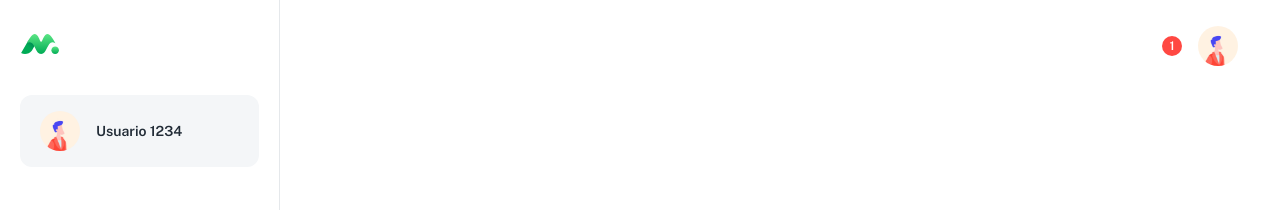
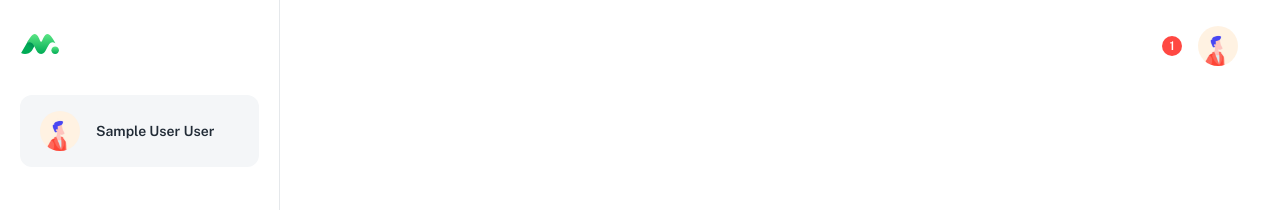
Before and after one commit to martinnsarubbi/uade-api, a React (Create React App) app: page /medicapp in a window 1280 px wide. Shown: the top 210 px of the page. Built offline with nearby package versions, Linux system fonts and the light colour scheme; sample sign-in values are in the browser's storage; a web font is replaced by a local one.

Commit message:
Setup correct user name

```diff
--- a/src/layouts/dashboard/AccountPopover.js
+++ b/src/layouts/dashboard/AccountPopover.js
@@ -47,6 +47,8 @@ export default function AccountPopover() {
     setOpen(false);
   };
 
+  const user = JSON.parse(localStorage.getItem('user'));
+
   return (
     <>
       <IconButton
@@ -80,10 +82,10 @@ export default function AccountPopover() {
       >
         <Box sx={{ my: 1.5, px: 2.5 }}>
           <Typography variant="subtitle1" noWrap>
-            {account.displayName}
+            {user.name + " " + user.lastName}
           </Typography>
           <Typography variant="body2" sx={{ color: 'text.secondary' }} noWrap>
-            {account.email}
+            {user.email}
           </Typography>
         </Box>
 
--- a/src/layouts/dashboard/DashboardSidebar.js
+++ b/src/layouts/dashboard/DashboardSidebar.js
@@ -1,3 +1,5 @@
+/* eslint-disable */
+
 import PropTypes from 'prop-types';
 import { useEffect } from 'react';
 import { Link as RouterLink, useLocation } from 'react-router-dom';
@@ -42,6 +44,8 @@ DashboardSidebar.propTypes = {
 export default function DashboardSidebar({ isOpenSidebar, onCloseSidebar }) {
   const { pathname } = useLocation();
 
+  const user = JSON.parse(localStorage.getItem('user'));
+
   useEffect(() => {
     if (isOpenSidebar) {
       onCloseSidebar();
@@ -68,7 +72,7 @@ export default function DashboardSidebar({ isOpenSidebar, onCloseSidebar }) {
             <Avatar src={account.photoURL} alt="photoURL" />
             <Box sx={{ ml: 2 }}>
               <Typography variant="subtitle2" sx={{ color: 'text.primary' }}>
-                {account.displayName}
+                {user.name + " " + user.lastName}
               </Typography>
               <Typography variant="body2" sx={{ color: 'text.secondary' }}>
                 {account.role}
```
